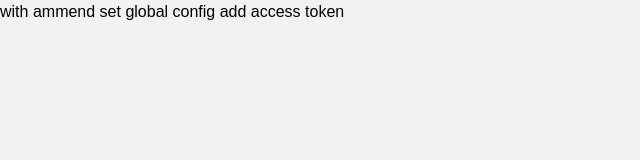
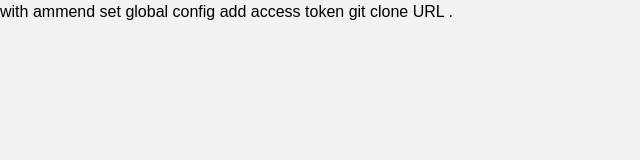
Before and after one commit to markaeroltomarse/autosmart-fe, a Next.js app: page /test-changes in a window 1280 px wide. Shown: the top 160 px of the page, without its empty margins (0-640 px from the left). Built offline with nearby package versions, Linux system fonts and the light colour scheme; what next-redux-wrapper would draw is missing.

Commit message:
test: git clone URL .

```diff
--- a/src/pages/test-changes.tsx
+++ b/src/pages/test-changes.tsx
@@ -9,6 +9,7 @@ const TestChangesPage: React.FC<TestChangesPageProps> = (props) => {
         with ammend
         set global config
         add access token
+        git clone URL .
     </div>;
 };
 
```
